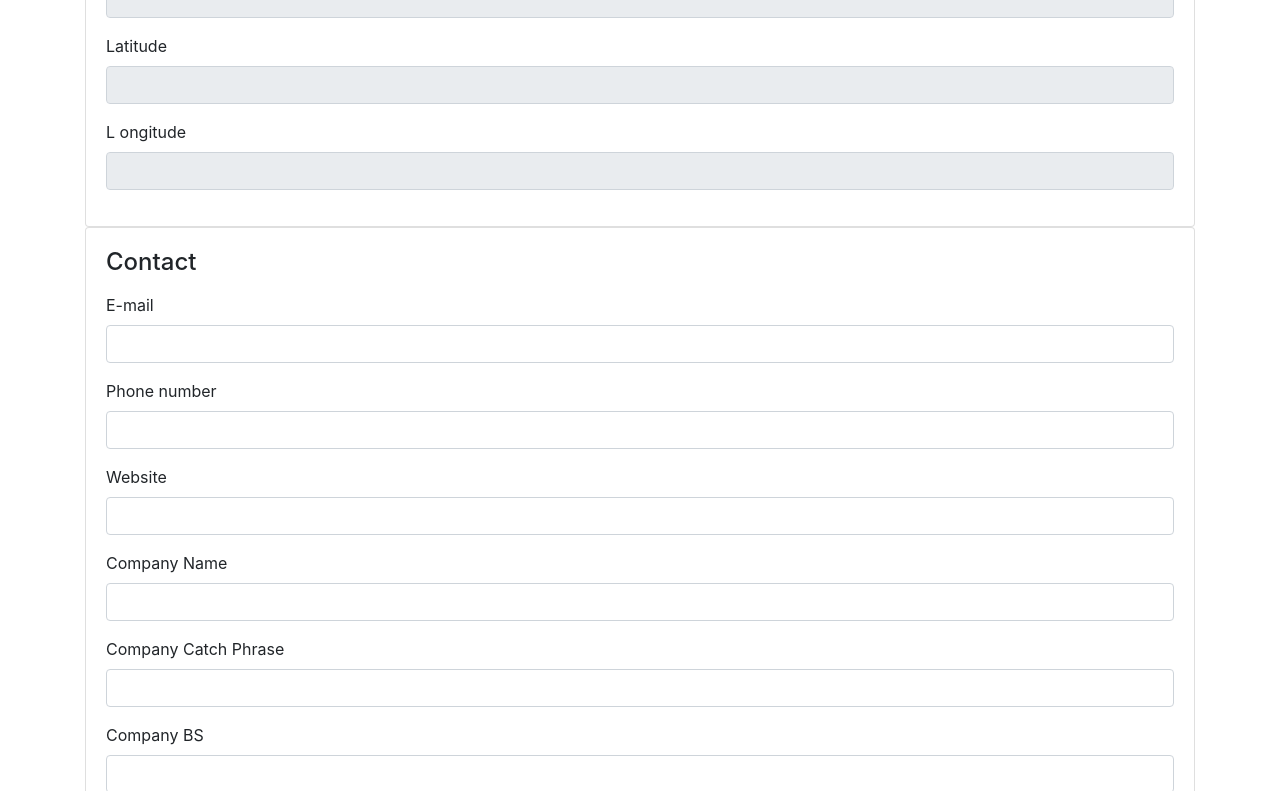
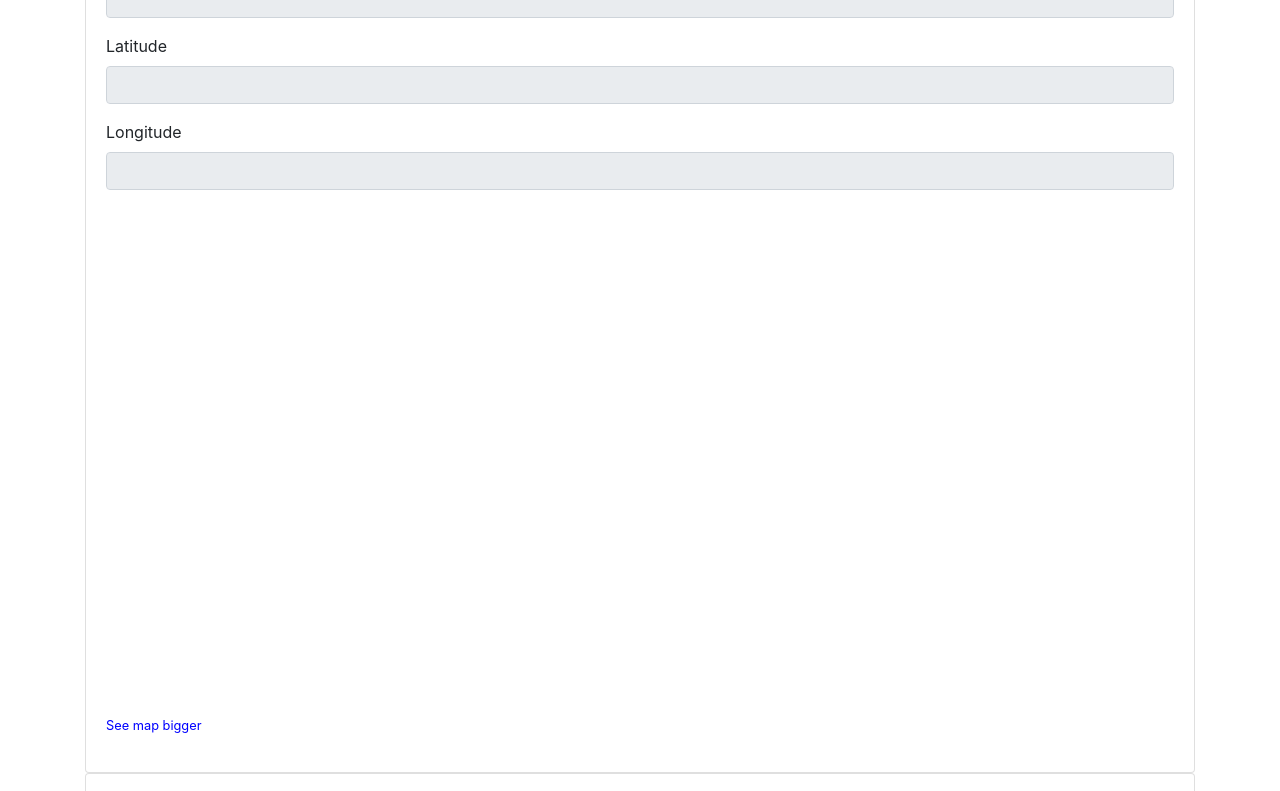
Before and after one commit to BluebirdLyrase/Fullstack-API, a plain HTML site: page userdetail.html in a window 1280 px wide. Shown: the part 900-1691 px from the top of the page. Drawn offline with nearby package versions, Linux system fonts and the light colour scheme; no server answers.

Commit message:
add Google Map

```diff
--- a/js/albums.js
+++ b/js/albums.js
@@ -10,7 +10,7 @@ $.get(url, function (data, status) {
                                     <td>${item['userId']}</td>
                                     <td>${item['id']}</td>
                                     <td>${item['title']}</td>
-                                    <td><a href="userdetail.html" class="btn btn-primary" style="color:white" onclick="albumBtn(${item['id']})" role="button">Detail</a></td>
+                                    <td><a href="userdetail.html?id=${item['id']}" class="btn btn-primary" style="color:white" role="button">Detail</a></td>
                                     </tr>`);
 
         });
--- a/js/userd.js
+++ b/js/userd.js
@@ -21,15 +21,12 @@ $.get(url, function (data, status) {
         $('#name').attr('value',data['name']);
         $('#username').attr('value',data['username']);
 
-
-
         $('#street').attr('value',data['address']['street']);
         $('#suite').attr('value',data['address']['suite']);
         $('#city').attr('value',data['address']['city']);
         $('#zipcode').attr('value',data['address']['zipcode']);
         $('#latitude').attr('value',data['address']['geo']['lat']);
         $('#longitude').attr('value',data['address']['geo']['lng']);
-
 
         $('#email').attr('value',data['email']);
         $('#phone').attr('value',data['phone']);
@@ -38,11 +35,7 @@ $.get(url, function (data, status) {
         $('#comcat').attr('value',data['company']['catchPhrase']);
         $('#combs').attr('value',data['company']['bs']);
 
-
-
-
-
-
+        $('#map').attr('src',`https://maps.google.com/maps?q=${data['address']['geo']['lat']},${data['address']['geo']['lng']}2&hl=es;z=14&amp;&output=embed`);
 
     }
 });
--- a/userdetail.html
+++ b/userdetail.html
@@ -99,9 +99,32 @@
                         <input type="text" class="form-control" name="" id="latitude" aria-describedby="helpId" placeholder="" readonly>
                     </div>
                     <div class="form-group">
-                        <label for="">L ongitude</label>
+                        <label for="">Longitude</label>
                         <input type="text" class="form-control" name="" id="longitude" aria-describedby="helpId" placeholder="" readonly>
                     </div>
+
+                    <iframe id='map'
+                    width="100%"
+                    height="500"
+                    frameborder="0"
+                    scrolling="no"
+                    marginheight="0"
+                    marginwidth="0"
+                    src=""
+                   >
+                   </iframe>
+                   <br />
+                   <small>
+                     <a
+                      href="https://maps.google.com/maps?q='+data.lat+','+data.lon+'&hl=es;z=14&amp;output=embed"
+                      style="color:#0000FF;text-align:left"
+                      target="_blank"
+                     >
+                       See map bigger
+                     </a>
+                   </small>
+
+
                 </p>
             </div>
         </div>
@@ -112,32 +135,32 @@
                 <p class="card-text" id="name">
                     <div class="form-group">
                         <label for="">E-mail</label>
-                        <input type="text" class="form-control" name="" id="email" aria-describedby="helpId" placeholder="">
+                        <input type="text" class="form-control" name="" id="email" aria-describedby="helpId" placeholder="" readonly>
                     </div>
 
                     <div class="form-group">
                         <label for="">Phone number</label>
-                        <input type="text" class="form-control" name="" id="phone" aria-describedby="helpId" placeholder="">
+                        <input type="text" class="form-control" name="" id="phone" aria-describedby="helpId" placeholder="" readonly>
                     </div>
 
                     <div class="form-group">
                         <label for="">Website</label>
-                        <input type="text" class="form-control" name="" id="website" aria-describedby="helpId" placeholder="">
+                        <input type="text" class="form-control" name="" id="website" aria-describedby="helpId" placeholder="" readonly>
                     </div>
 
                     <div class="form-group">
                         <label for="">Company Name</label>
-                        <input type="text" class="form-control" name="" id="comname" aria-describedby="helpId" placeholder="">
+                        <input type="text" class="form-control" name="" id="comname" aria-describedby="helpId" placeholder="" readonly>
                     </div>
 
                     <div class="form-group">
                         <label for="">Company Catch Phrase</label>
-                        <input type="text" class="form-control" name="" id="comcat" aria-describedby="helpId" placeholder="">
+                        <input type="text" class="form-control" name="" id="comcat" aria-describedby="helpId" placeholder="" readonly>
                     </div>
 
                     <div class="form-group">
                         <label for="">Company BS</label>
-                        <input type="text" class="form-control" name="" id="combs" aria-describedby="helpId" placeholder="">
+                        <input type="text" class="form-control" name="" id="combs" aria-describedby="helpId" placeholder="" readonly>
                     </div>
 
 
```
